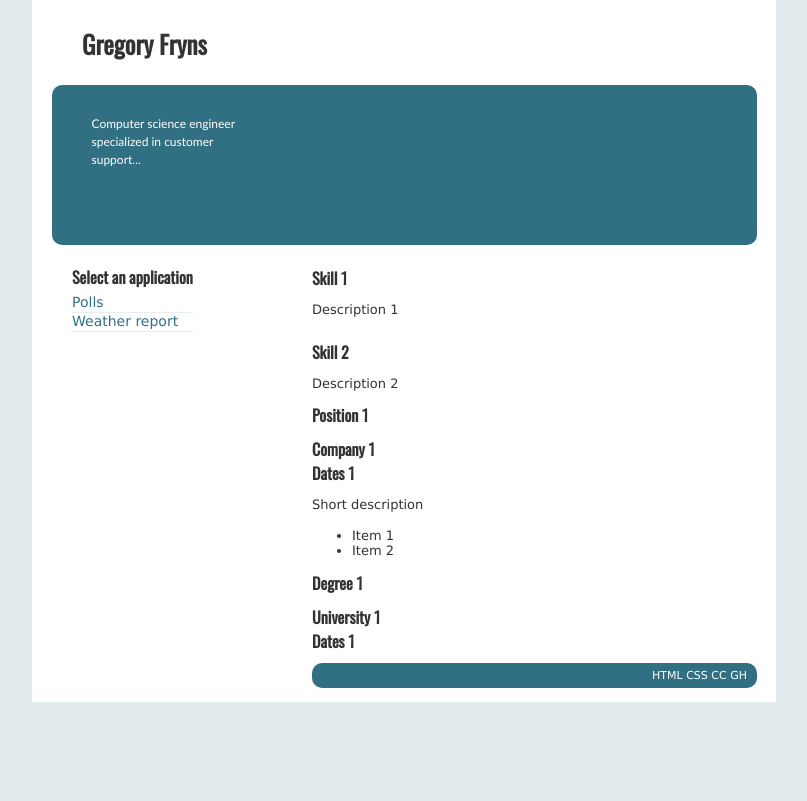
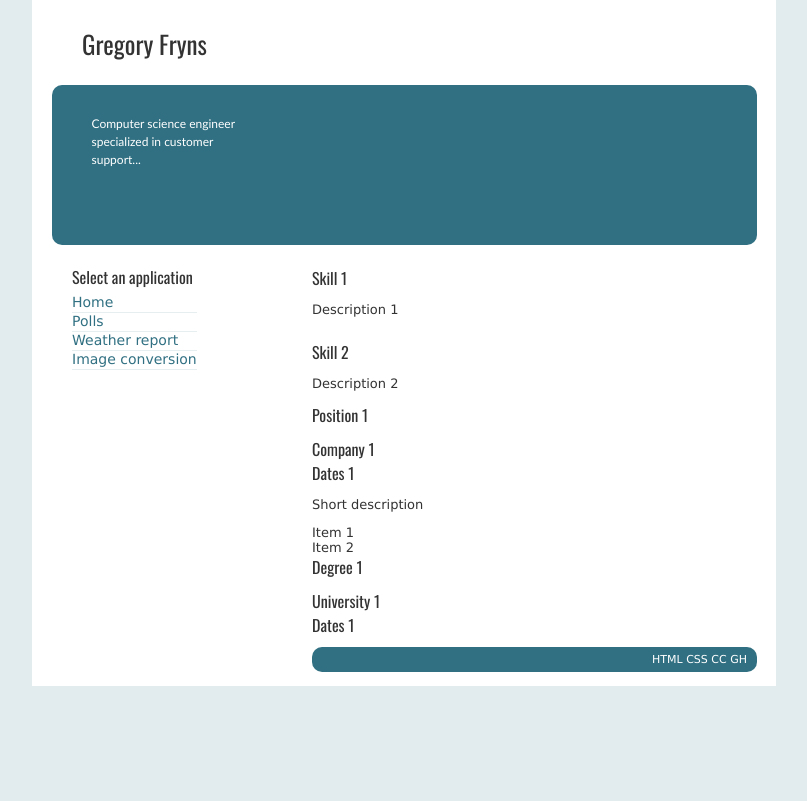
Before and after one commit to gregoryfryns/django_test, a Django app: page / in a window 1280 px wide. Shown: the whole page, without its empty margins (236-1043 px from the left). Run offline with Django 3.2, Linux system fonts and the light colour scheme.

Commit message:
New image conversion app (draft)

```diff
--- /dev/null
+++ b/imageconv/urls.py
@@ -0,0 +1,6 @@
+from django.conf.urls import patterns, url
+from imageconv import views
+
+urlpatterns = patterns('',
+    url(r'^$', views.list, name='list'),
+)
--- a/personal_website/urls.py
+++ b/personal_website/urls.py
@@ -1,6 +1,8 @@
 from django.conf.urls import patterns, include, url
 from django.contrib import admin
 from django.views.generic import TemplateView
+from django.conf import settings
+from django.conf.urls.static import static
 
 admin.autodiscover()
 
@@ -11,4 +13,5 @@ urlpatterns = patterns('',
     url(r'^weather/', include('weather.urls', namespace="weather")),
     url(r'^polls/', include('polls.urls', namespace="polls")),
     url(r'^admin/', include(admin.site.urls)),
-)
+    url(r'^imageconv/', include('imageconv.urls', namespace="imageconv")),
+) + static(settings.MEDIA_URL, document_root=settings.MEDIA_ROOT)
--- /dev/null
+++ b/static/css/base.css
@@ -0,0 +1,267 @@
+/* Design by Gregory Fryns */
+/* Inspired by http://www.csszengarden.com/175/, by Gunta Klavina, http://www.klavina.com/ */
+/* css released under Creative Commons License - http://creativecommons.org/licenses/by-nc-sa/1.0/  */
+
+/* General styles */
+html
+    {
+        /* avoid horizontal hops due to the scroll bar */
+        min-height: 100%;
+        margin-bottom: 1px;
+    }
+
+body
+    {
+    margin: 0;
+    padding: 0;
+    color: #333;
+    font: 13px Trebuchet, Lucida Sans Unicode, Arial, sans-serif;
+    background: #E2EBED;
+    text-align: center;
+    }
+
+a
+    {
+    color: #307082;
+    }
+a:hover
+    {
+    color: #D60808;
+    }
+
+h1
+    {
+    font-family: 'Oswald', Verdana, Geneva, sans-serif;
+	font-size: 25px;
+    height: 35px;
+    overflow: hidden;
+    margin: 0;
+    white-space: nowrap;
+    overflow: hidden;
+    }
+
+h2
+    {
+	font-family: 'Oswald', Verdana, Geneva, sans-serif;
+    font-size: 16px;
+    margin: 0;
+    }
+
+h3
+    {
+    font-family: 'Oswald', Verdana, Geneva, sans-serif;
+    font-size: 16px;
+	margin: 0;
+    }
+
+.page-wrapper
+    {
+    position: relative;
+    max-width: 724px;
+    margin: 0 auto;
+    background: #fff;
+    padding: 0 10px 20px;
+    text-align: left;
+	}
+
+/* Header */
+.intro
+    {
+	height: 260px;
+    max-width: 724px;
+	}
+header
+    {
+    position: relative;
+    top: 25px;
+    left: 40px;
+    }
+
+.summary
+    {
+	position: relative;
+    top: 50px;
+    margin: 0 auto;
+    background-color: #307082;
+	border-radius: 10px;
+    color: #fff;
+    height: 160px;
+	max-width: 685px;
+    text-align: left;
+    padding: 0 10px;
+    line-height: 26px;
+	font-size: 14px;
+    }
+
+.intro header h1 a
+    {
+     text-decoration: none;
+     color: #333;
+    }
+
+.intro .summary p
+    {
+    font-size: 12px;
+    margin: 0;
+    width: 164px;
+    height: 50px;
+    padding: 30px 530px 0 30px;
+    color: #fff;
+    font: 12px/150% Trebuchet MS;
+    }
+
+   /* Content */
+.supporting
+    {
+    position: relative;
+    top: 6px;
+    right: 0;
+    max-width: 445px;
+    margin-left: 270px;
+    }
+
+.supporting p
+    {
+    line-height: 150%;
+    margin: 10px 0 10px 0;
+    }
+
+.supporting div h2
+    {
+    white-space: nowrap;
+    overflow: hidden;
+    height: 24px;
+    margin: 20px 0 10px 0;
+    }
+.supporting div h2:first-child
+    {
+    margin-top: 0;
+    }
+
+/* Side bar */
+.sidebar
+    {
+    position: absolute;
+    top: 265px;
+    left: 0;
+    max-width: 210px;
+    }
+
+.sidebar-wrapper
+	{
+	margin-left: 40px;
+	}
+
+.apps-selection ul
+    {
+    list-style-type: none;
+    margin: 0;
+    padding-top: 5px;
+    padding-bottom: 10px;
+    }
+.apps-selection ul li
+    {
+    display: block;
+    font-size: 14px;
+    border-bottom: 1px solid #E6EEF0;
+	height: 18px;
+    }
+.apps-selection ul li:hover
+    {
+	background-color: #307082;
+    text-decoration: none;
+    color: #fff;
+ 	}
+.apps-selection ul li.c
+    {
+    display: inline;
+    font-size: 12px;
+    color: #333;
+    }
+
+.apps-selection ul a
+    {
+    text-decoration: none;
+    }
+
+/* Forms */
+form fieldset
+    {
+    border-style: none;
+    }
+
+form fieldset .input-item
+    {
+    display: inline-block;
+    text-align: left;
+    margin: 10px;
+    }
+
+form fieldset .vote-item
+    {
+    display: block;
+    margin: 10px;
+    }
+
+input[type=text]
+    {
+    padding:5px;
+    border:2px solid #ccc;
+    -webkit-border-radius: 5px;
+    border-radius: 5px;
+    }
+input[type=text]:focus
+    {
+    border-color: #307082;
+    }
+
+input[type=submit]
+    {
+    padding: 5px 15px;
+    background: #307082;
+    border: 2px solid #307082;
+    cursor: pointer;
+    -webkit-border-radius: 5px;
+    border-radius: 5px;
+    color: #fff;
+    }
+input[type=submit]:hover
+    {
+    -moz-box-shadow: 0px 0px 10px #307082;
+    -webkit-box-shadow: 0px 0px 10px #307082;
+    box-shadow: 0px 0px 10px #307082;
+    }
+
+.input-item .input-zip-code
+    {
+    width: 60px;
+    }
+
+.input-item .input-country-code
+    {
+    width: 24px;
+    }
+
+/* Footer */
+footer
+    {
+    background-color: #307082;
+	border-radius: 10px;
+    color: #fff;
+    height: 25px;
+    text-align: right;
+    padding: 0 10px 0 0;
+    line-height: 26px;
+    font-size: 11px;
+    margin-top: 10px;
+    }
+
+footer a
+    {
+    color: #fff;
+    text-decoration: none;
+    }
+footer a:hover
+    {
+    text-decoration: underline;
+    }
--- /dev/null
+++ b/static/css/reset.css
@@ -0,0 +1,48 @@
+/* http://meyerweb.com/eric/tools/css/reset/
+   v2.0 | 20110126
+   License: none (public domain)
+*/
+
+html, body, div, span, applet, object, iframe,
+h1, h2, h3, h4, h5, h6, p, blockquote, pre,
+a, abbr, acronym, address, big, cite, code,
+del, dfn, em, img, ins, kbd, q, s, samp,
+small, strike, strong, sub, sup, tt, var,
+b, u, i, center,
+dl, dt, dd, ol, ul, li,
+fieldset, form, label, legend,
+table, caption, tbody, tfoot, thead, tr, th, td,
+article, aside, canvas, details, embed,
+figure, figcaption, footer, header, hgroup,
+menu, nav, output, ruby, section, summary,
+time, mark, audio, video {
+	margin: 0;
+	padding: 0;
+	border: 0;
+	font-size: 100%;
+	font: inherit;
+	vertical-align: baseline;
+}
+/* HTML5 display-role reset for older browsers */
+article, aside, details, figcaption, figure,
+footer, header, hgroup, menu, nav, section {
+	display: block;
+}
+body {
+	line-height: 1;
+}
+ol, ul {
+	list-style: none;
+}
+blockquote, q {
+	quotes: none;
+}
+blockquote:before, blockquote:after,
+q:before, q:after {
+	content: '';
+	content: none;
+}
+table {
+	border-collapse: collapse;
+	border-spacing: 0;
+}
--- /dev/null
+++ b/templates/base_home.html
@@ -0,0 +1,38 @@
+<!DOCTYPE html>
+<html lang="en">
+<head>
+	<meta charset="utf-8">
+	<title>{% block title %}{% endblock %}</title>
+
+	<link href='http://fonts.googleapis.com/css?family=Oswald:400' rel='stylesheet' type='text/css'>
+	<link rel="stylesheet" media="screen" href="/static/css/reset.css">
+	<link rel="stylesheet" media="screen" href="/static/css/base.css">
+	{% block more_stylesheets %}{% endblock %}
+	{% block scripts %}{% endblock %}
+	<meta name="viewport" content="width=device-width, initial-scale=1.0">
+	<meta name="author" content="Gregory Fryns">
+	<meta name="description" content="A test website using Django">
+	<meta name="robots" content="all">
+
+
+	<!--[if lt IE 9]>
+	<script src="script/html5shiv.js"></script>
+	<![endif]-->
+</head>
+
+<body id="main-page">
+<div class="page-wrapper">
+
+    {% block intro %}{% endblock %}
+
+    {% block supporting %}
+	<div class="main supporting">
+        {% block main-contents %}{% endblock %}
+        {% block footer %}{% endblock %}
+	</div>
+    {% endblock %}
+
+    {% block sidebar %}{% endblock %}
+</div>
+</body>
+</html>
--- a/templates/home.html
+++ b/templates/home.html
@@ -1,25 +1,5 @@
-<!DOCTYPE html>
-<html lang="en">
-<head>
-	<meta charset="utf-8">
-	<title>{% block title %}Gregory Fryns - Home page{% endblock %}</title>
-
-	<link href='http://fonts.googleapis.com/css?family=Oswald:400' rel='stylesheet' type='text/css'>
-	<link rel="stylesheet" media="screen" href="/static/css/style.css">
-
-	<meta name="viewport" content="width=device-width, initial-scale=1.0">
-	<meta name="author" content="Gregory Fryns">
-	<meta name="description" content="A test website using Django">
-	<meta name="robots" content="all">
-
-
-	<!--[if lt IE 9]>
-	<script src="script/html5shiv.js"></script>
-	<![endif]-->
-</head>
-
-<body id="homepage">
-<div class="page-wrapper">
+{% extends "base_home.html" %}
+{% block title %}Gregory Fryns - Home page{% endblock %}
 
 {% block intro %}
 	<section class="intro" id="gfryns-intro">
@@ -33,8 +13,7 @@
 
 	</section>
 {% endblock %}
-    {% block supporting %}
-	<div class="main supporting">
+
 {% block main-contents %}
 	<div class="skills">
 		<h2>Skill 1</h2>
@@ -60,6 +39,7 @@
 	    <h3>Dates 1</h3>
 	</div>
 {% endblock %}
+
 {% block footer %}
 	<footer class="footer">
 		<a href="http://validator.w3.org/check/referer" title="Check the validity of this site&#8217;s HTML" class="validate-html">HTML</a>
@@ -68,23 +48,21 @@
 		<a href="https://github.com/gregoryfryns/personal_website" title="View source code on Github" class="github">GH</a>
 	</footer>
 {% endblock %}
-	</div>
-    {% endblock %}
+
 {% block sidebar %}
 	<aside class="sidebar">
-		<div class="wrapper">
-
+		<div class="sidebar-wrapper">
 			<div class="apps-selection" id="apps-selection">
 				<h2 class="select">Select an application</h2>
 				<nav role="navigation">
 					<ul>
+					<a href="{% url 'home' %}" class="application-name"><li>Home</li></a>
 					<a href="{% url 'polls:index' %}" class="application-name"><li>Polls</li></a>
 					<a href="{% url 'weather:report' %}" class="application-name"><li>Weather report</li></a>
+					<a href="{% url 'imageconv:list' %}" class="application-name"><li>Image conversion</li></a>
 					</ul>
 				</nav>
 			</div>
+		</div>
 	</aside>
 {% endblock %}
-</div>
-</body>
-</html>
```
Also changed, not shown: imageconv/forms.py (added, +7 -0 lines), imageconv/models.py (+2 -16 lines), imageconv/templates/imageconv/list.html (added, +31 -0 lines), imageconv/views.py (+29 -2 lines), personal_website/settings.py (+5 -14 lines), templates/base.html (deleted, +0 -22 lines), templates/home_test.html (deleted, +0 -9 lines), README.md. Lines whose indentation alone changed are shown as unchanged.
